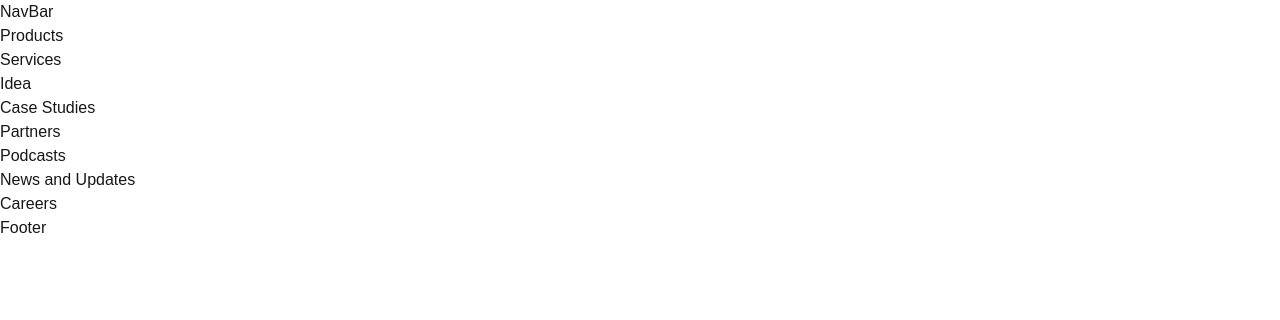
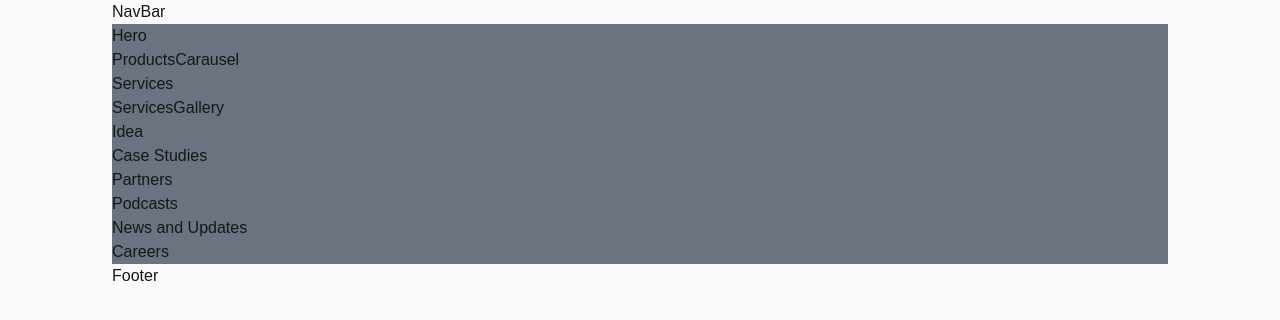
Before and after one commit to Hasindu100/Advantage-App, a Next.js app: page / in a window 1280 px wide. Shown: the top 320 px of the page. Built offline with nearby package versions, Linux system fonts and the light colour scheme.

Commit message:
main file structure updated

```diff
--- a/app/layout.tsx
+++ b/app/layout.tsx
@@ -15,9 +15,11 @@ export default function RootLayout({
 }>) {
   return (
     <html lang="en">
-      <body>
+      <body className="bg-gray-50 px-10 sm:px-10 md:px-10 lg:px-28 min-h-screen">
         <NavBar />
-        {children}
+        <main>
+          {children}
+        </main>
         <Footer />
       </body>
     </html>
--- a/app/page.tsx
+++ b/app/page.tsx
@@ -1,5 +1,8 @@
+import Hero from '../components/sections/hero/hero';
 import Product from '../components/sections/products/products';
+import ProductsCarausel from '../components/sections/products/productsCarousel';
 import Services from '../components/sections/services/services';
+import ServicesGallery from '../components/sections/services/servicesGallery';
 import Idea from '../components/sections/idea/idea';
 import CaseStudies from '../components/sections/caseStudies/caseStudies';
 import Partners from '../components/sections/partners/partners';
@@ -10,9 +13,12 @@ import Careers from '../components/sections/careers/careers';
 
 export default function Home() {
   return (
-    <main>
+    <main className='bg-gray-500'>
+      <Hero />
       <Product />
+      <ProductsCarausel />
       <Services />
+      <ServicesGallery/>
       <Idea/>
       <CaseStudies/>
       <Partners/>
--- /dev/null
+++ b/components/sections/hero/hero.tsx
@@ -0,0 +1,9 @@
+'use client';
+
+export default function Hero() {
+    return (
+        <h1>
+            Hero
+        </h1>
+    );
+}
--- a/components/sections/products/products.tsx
+++ b/components/sections/products/products.tsx
@@ -1,7 +1,9 @@
+"use client";
+
 export default function Products () {
     return (
-       <h1>
-              Products
-       </h1>
+       <div >
+
+       </div>
     );
 }
--- /dev/null
+++ b/components/sections/products/productsCarousel.tsx
@@ -0,0 +1,9 @@
+'use client';
+
+export default function ProductsCarausel() {
+    return (
+        <h1>
+            ProductsCarausel
+        </h1>
+    );
+}
--- /dev/null
+++ b/components/sections/services/servicesGallery.tsx
@@ -0,0 +1,9 @@
+'use client';
+
+export default function ServicesGallery() {
+    return (
+        <h1>
+            ServicesGallery
+        </h1>
+    );
+}
```
